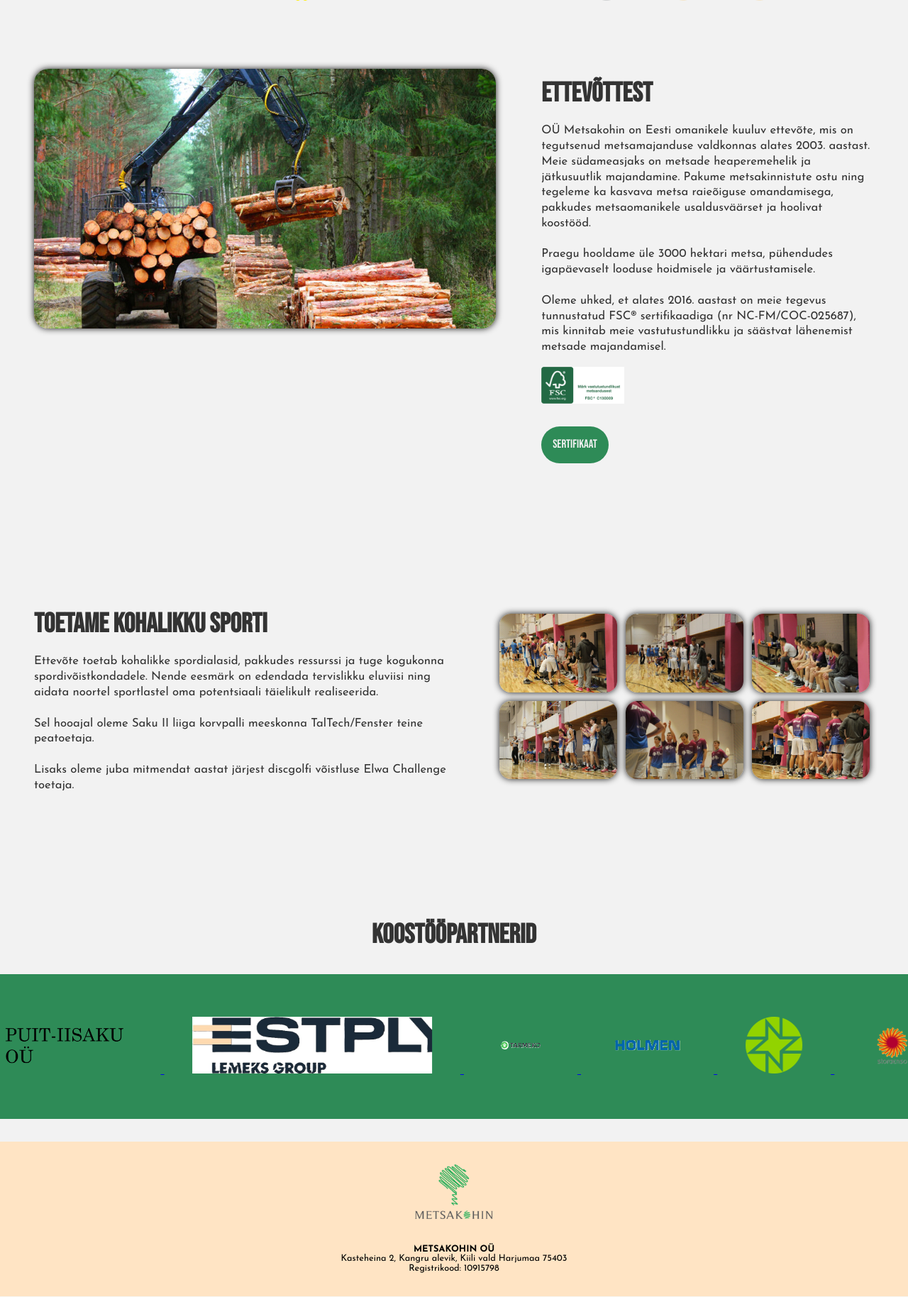
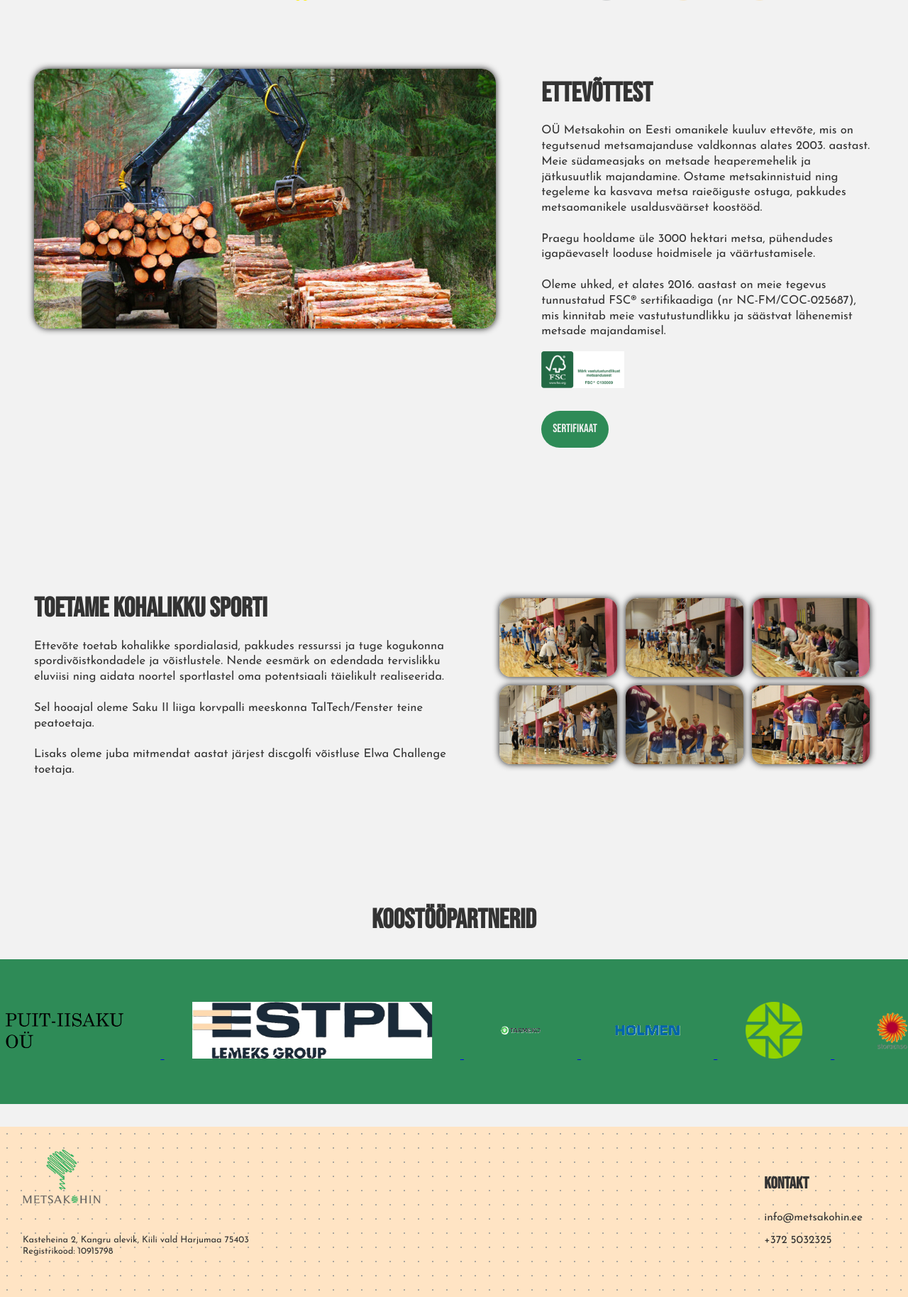
Before and after one commit to olsepp/Metsakohin1, a PHP site: page / in a window 1280 px wide. Shown: the part 967-2795 px from the top of the page at 71% size. Run offline with PHP 8.4, Linux system fonts and the light colour scheme.

Commit message:
minor changes

```diff
--- a/footer.php
+++ b/footer.php
@@ -3,12 +3,24 @@
 </div>
 <?php include 'partners.html'?>
 <div class="footer">
-    <a href="#">
-        <img src="logo-footer.png" alt="Metsakohin">
-    </a>
     <div class="footer-content">
-        <h3>METSAKOHIN OÜ</h3>
+        <a href=".">
+            <img src="logo-footer.png" alt="Metsakohin">
+        </a>
         <p>Kasteheina 2, Kangru alevik, Kiili vald Harjumaa 75403</p>
         <p>Registrikood: 10915798</p>
     </div>
+    <div class="footer-contact">
+        <h2>KONTAKT</h2>
+        <script>
+            document.addEventListener("DOMContentLoaded", function() {
+                let user = "&#105;&#110;&#102;&#111;";
+                let domain = "&#109;&#101;&#116;&#115;&#97;&#107;&#111;&#104;&#105;&#110;&#46;&#101;&#101;";
+                let email = user + "&#64;" + domain;
+                document.getElementById("email-link").innerHTML = '<a href="mailto:' + email + '">' + email + '</a>';
+            });
+        </script>
+        <span id="email-link">See e-posti aadress on spämmirobotite eest kaitstud. Selle nägemiseks peab su veebilehitsejas olema JavaSkript sisse lülitatud.</span>
+        <p>+372 5032325</p>
+    </div>
 </div>
--- a/header-nav.html
+++ b/header-nav.html
@@ -1,5 +1,5 @@
 <header id="header" class="header">
-  <a href=".#" class="logo">
+  <a href="." class="logo">
     <img src="logo.png" alt="main-logo" id="logo">
   </a>
 
@@ -11,9 +11,9 @@
   </div>
 
   <nav class="navbar">
-<!--    <a href="index.php#">Avaleht</a>-->
     <a href="index.php#section-about">Meist</a>
     <a href="services.php#section-services">Teenused</a>
+      <a href="index.php#section-support">Toetame</a>
     <a href="contact.php#section-contact">Kontakt</a>
     <a href="offer.php#section-offer">Küsi pakkumist</a>
   </nav>
--- a/index.php
+++ b/index.php
@@ -3,7 +3,8 @@
 <head>
     <meta charset="UTF-8">
     <meta name="viewport" content="width=device-width, initial-scale=1.0">
-    <title>Metsakohin OU</title>
+    <title>Metsakohin OÜ</title>
+    <link rel="icon" type="image/png" href="favicon.ico">
     <link rel="stylesheet" href="styles/index.css">
     <link rel="stylesheet" href="styles/partners.css">
     <link rel="preconnect" href="https://fonts.googleapis.com">
@@ -43,7 +44,7 @@
             <div class="about-text">
                 <h1>ETTEVÕTTEST</h1>
                 <p>
-                    OÜ Metsakohin on Eesti omanikele kuuluv ettevõte, mis on tegutsenud metsamajanduse valdkonnas alates 2003. aastast. Meie südameasjaks on metsade heaperemehelik ja jätkusuutlik majandamine. Pakume metsakinnistute ostu ning tegeleme ka kasvava metsa raieõiguse omandamisega, pakkudes metsaomanikele usaldusväärset ja hoolivat koostööd.
+                    OÜ Metsakohin on Eesti omanikele kuuluv ettevõte, mis on tegutsenud metsamajanduse valdkonnas alates 2003. aastast. Meie südameasjaks on metsade heaperemehelik ja jätkusuutlik majandamine. Ostame metsakinnistuid ning tegeleme ka kasvava metsa raieõiguste ostuga, pakkudes metsaomanikele usaldusväärset koostööd.
                 </p>
                 <br>
                 <p>
@@ -59,11 +60,11 @@
                 </a>
             </div>
         </div>
-        <div class="sponsor-area">
+        <div class="sponsor-area" id="section-support">
             <div class="sponsor-text">
                 <h1>Toetame kohalikku sporti</h1>
                 <p>
-                    Ettevõte toetab kohalikke spordialasid, pakkudes ressurssi ja tuge kogukonna spordivõistkondadele. Nende eesmärk on edendada tervislikku eluviisi ning aidata noortel sportlastel oma potentsiaali täielikult realiseerida.
+                    Ettevõte toetab kohalikke spordialasid, pakkudes ressurssi ja tuge kogukonna spordivõistkondadele ja võistlustele. Nende eesmärk on edendada tervislikku eluviisi ning aidata noortel sportlastel oma potentsiaali täielikult realiseerida.
                 </p>
                 <br>
                 <p>
@@ -85,5 +86,10 @@
         </div>
         <?php include 'footer.php' ?>
     </div>
+    <script>
+        window.onload = function() {
+            document.getElementById("section-about").scrollIntoView({ behavior: "smooth" });
+        };
+    </script>
 </body>
 </html>
--- a/styles/contacts.css
+++ b/styles/contacts.css
@@ -67,7 +67,7 @@
     width: 100%;
     line-height: 1.5vw;
     border-radius: 2rem;
-    height: 90%;
+    height: 100%;
     padding: 2rem;
     background: rgba(246, 246, 246, 0.75);
     box-shadow: 0 0 15px rgba(0, 0, 0, 0.2);
--- a/styles/index.css
+++ b/styles/index.css
@@ -398,28 +398,36 @@ body:not(.no-css) .content-area {
 }
 
 .footer {
+    background-image: radial-gradient(circle, rgba(150, 150, 150, 0.8) 10%, transparent 10%);
+    background-size: 20px 20px;
     background-color: var(--footer-color);
+    color: var(--text-color);
     width: 100%;
     height: auto;
     display: flex;
     padding: 2em;
-    flex-direction: column;
+    flex-direction: row;
     gap: 2rem;
-    justify-content: center;
-    align-items: center;
+    justify-content: space-between;
+}
+
+.footer-content {
+    text-align: left;
+    line-height: 2rem;
 }
 
 .footer-content p {
-    line-height: 1.1vw;
+    line-height: 1.2vw;
 }
 
 .footer-content p, .footer-content h3 {
-    text-align: center;
+    text-align: left;
     font-size: 1vw;
 }
 
 .footer img {
     height: 6vw;
+    margin-bottom: 2rem;
 }
 
 @media (max-width: 850px) {
@@ -432,3 +440,23 @@ body:not(.no-css) .content-area {
         height: 5rem;
     }
 }
+
+.footer-contact {
+    padding: 2rem;
+    font-size: 1.2vw;
+    line-height: 2rem;
+}
+
+.footer-contact h2 {
+    margin-bottom: 1rem;
+    font-family: "Bebas Neue", sans-serif;
+}
+
+.footer-contact a {
+    color: var(--text-color);
+    text-decoration: none;
+}
+
+.footer-contact a:hover {
+    text-decoration: underline;
+}
--- a/styles/offer.css
+++ b/styles/offer.css
@@ -85,6 +85,10 @@ textarea {
 }
 
 @media (max-width: 850px) {
+    .offer-wrapper{
+        padding: 1rem;
+    }
+
     .offer {
         padding: 1.5rem;
     }
--- a/styles/services.css
+++ b/styles/services.css
@@ -24,18 +24,20 @@ body {
     .service-item {
         flex-direction: column;
         gap: 2rem;
-        padding: 3rem;
+        padding: 0;
+        text-align: center;
     }
 }
 
 .service-item img {
     box-shadow: 0 0 10px rgba(0, 0, 0, 0.9);
     border-radius: 20px;
+    width: 50%;
 }
 
 @media (max-width: 850px) {
     .service-item img {
-        width: 85%;
+        width: 90%;
     }
 }
 
```
Also changed, not shown: contact.php (+29 -9 lines), offer.php (+3 -4 lines), favicon.ico (added).
